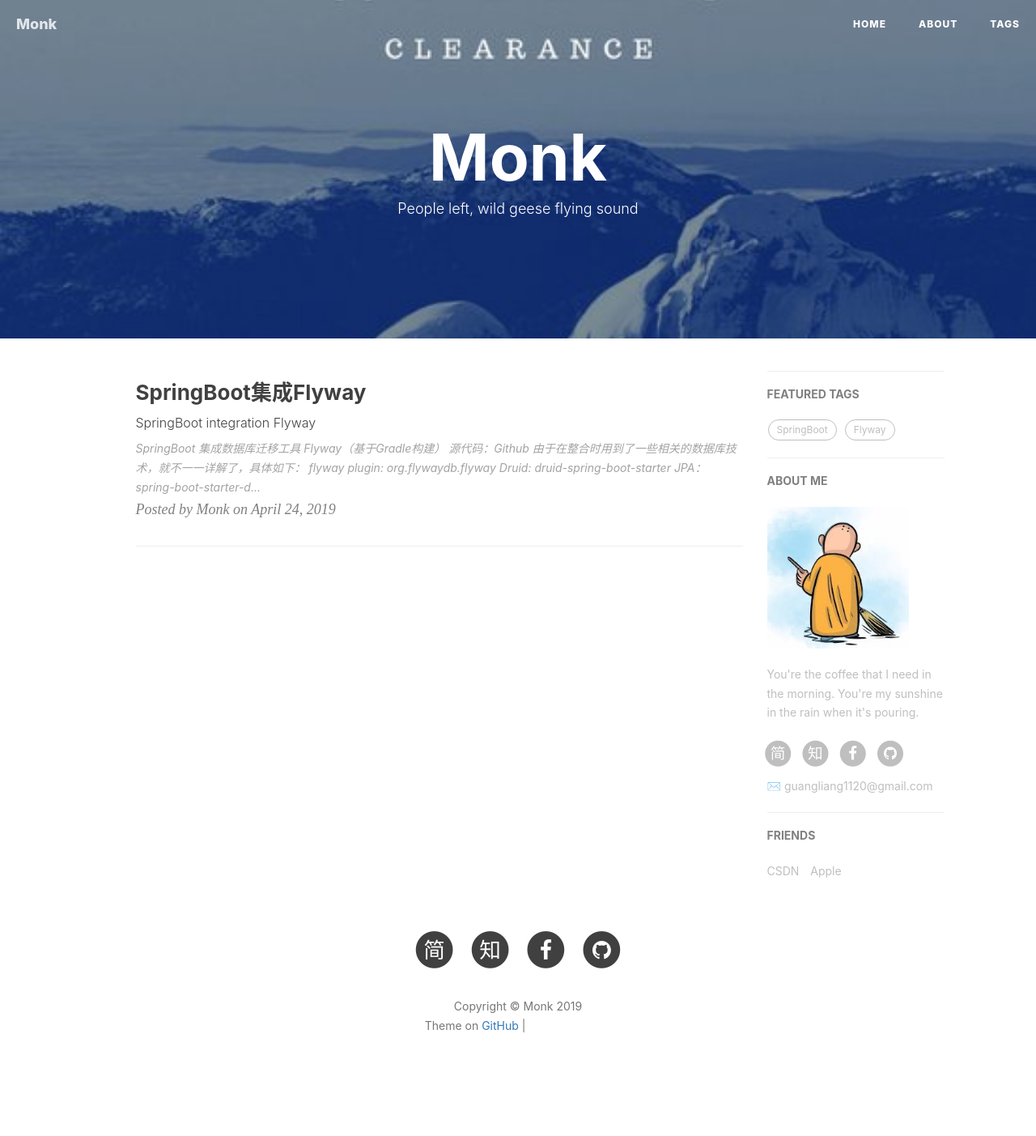
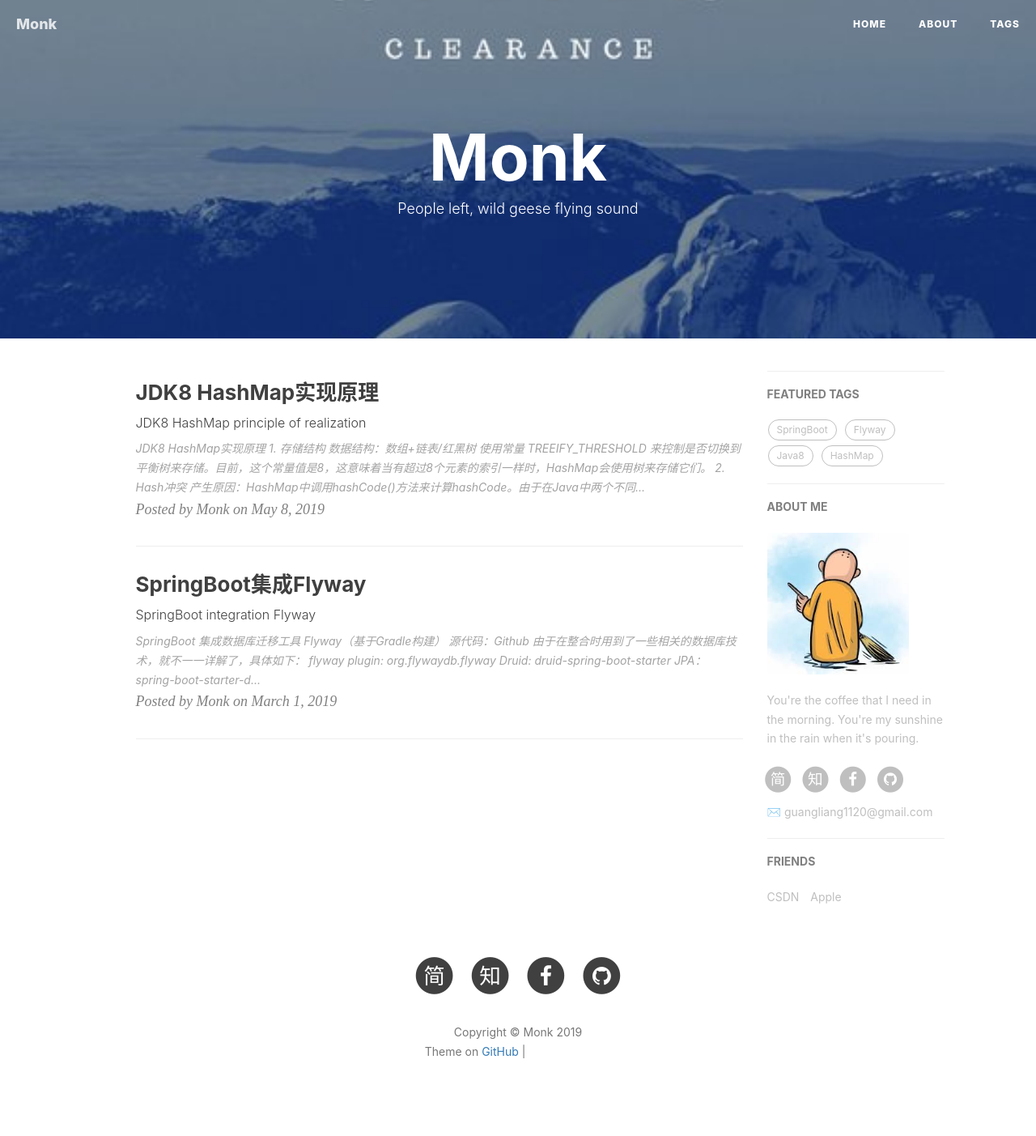
Before and after one commit to mgljava/mgljava.github.io, a Jekyll site: the page built from index.html, in a window 1280 px wide. Shown: the whole page at 81% size. Built offline with Jekyll 4.4.1, drawn with Linux system fonts in a browser that asks for light colours; nearby versions of some CDN libraries; the list of posts is cut into pages by our own code; comment, search, counter and statistics services are not loaded; before the commit the page ends 1371 px from its top, so only the background shows below that; some of the changed lines change nothing that is shown; grey boxes are pictures that could not be loaded.

Commit message:
[TECH][glming] add java8 hashmap

````diff
--- a/_posts/2019-03-02-SpringBoot-Flyway.md
+++ b/_posts/2019-03-02-SpringBoot-Flyway.md
@@ -2,7 +2,7 @@
 layout:     post
 title:      SpringBoot集成Flyway
 subtitle:   SpringBoot integration Flyway
-date:       2019-04-24
+date:       2019-03-01
 author:     Monk
 header-img: img/spring-boot-flyway.jpg
 catalog: true
--- /dev/null
+++ b/_posts/2019-05-08-Java8-HashMap-Realization.md
@@ -0,0 +1,107 @@
+---
+layout:     post
+title:      JDK8 HashMap实现原理
+subtitle:   JDK8 HashMap principle of realization
+date:       2019-05-08
+author:     Monk
+header-img: img/java8-hashmap.jpg
+catalog: true
+tags:
+    - Java8
+    - HashMap
+---
+# JDK8 HashMap实现原理
+## 1. 存储结构
+1. 数据结构：数组+链表/红黑树
+2. 使用常量 TREEIFY_THRESHOLD 来控制是否切换到平衡树来存储。目前，这个常量值是8，这意味着当有超过8个元素的索引一样时，HashMap会使用树来存储它们。
+
+## 2. Hash冲突
+1. 产生原因：HashMap中调用hashCode()方法来计算hashCode。由于在Java中两个不同的对象可能有一样的hashCode,所以不同的键可能有一样hashCode，从而导致冲突的产生。
+2. 解决冲突：当冲突节点数不小于8-1时，转换成红黑树。
+ >- HashMap在处理冲突时使用链表存储相同索引的元素。
+ >- 当同一hash桶中的元素数量超过特定的值便会由链表切换到平衡树
+3. 红黑树转换过程
+
+## 3. 初始化和扩容
+1. 初始化：当调用new HashMap()时 ：
+```java
+public HashMap() {
+  // DEFAULT_INITIAL_CAPACITY 默认的初始化容量为16
+  // DEFAULT_LOAD_FACTOR 默认的负载因子默认为0.75f
+  this(DEFAULT_INITIAL_CAPACITY, DEFAULT_LOAD_FACTOR);
+}
+```
+2. 扩容
+- 什么时候需要扩容：HashMap对象内部的数组无法装载更多的元素时，对象就需要扩大数组的长度，以便能装入更多的元素。当然Java里的数组是无法自动扩容的，方法是使用一个新的数组代替已有的容量小的数组。
+- 创建一个新的Entry空数组，长度是原数组的2倍。
+- 遍历原Entry数组，把所有的Entry重新Hash到新数组。
+
+## 4. 源码分析
+1. put操作：将指定的值与此映射中的指定键相关联。
+```java
+final V putVal(int hash, K key, V value, boolean onlyIfAbsent,
+                   boolean evict) {
+        Node<K,V>[] tab; Node<K,V> p; int n, i;
+        // 如果当前map中无数据，执行resize方法。并且返回n
+        if ((tab = table) == null || (n = tab.length) == 0)
+            n = (tab = resize()).length;
+        // 如果要插入的键值对要存放的这个位置刚好没有元素，那么封装成Node对象，放在这个位置上
+        if ((p = tab[i = (n - 1) & hash]) == null)
+            tab[i] = newNode(hash, key, value, null);
+        // 否则的话，说明这上面有元素
+        else {
+            Node<K,V> e; K k;
+            // 如果这个元素的key与要插入的一样，那么就替换。
+            if (p.hash == hash &&
+                ((k = p.key) == key || (key != null && key.equals(k))))
+                e = p;
+            //1.如果当前节点是TreeNode类型的数据，执行putTreeVal方法
+            else if (p instanceof TreeNode)
+                e = ((TreeNode<K,V>)p).putTreeVal(this, tab, hash, key, value);
+            else {
+            	// 遍历链表的数据
+                for (int binCount = 0; ; ++binCount) {
+                    if ((e = p.next) == null) {
+                        p.next = newNode(hash, key, value, null);
+                        // 2.判断链上的数据长度，如果大于红黑树的条件，执行treeifyBin()
+                        if (binCount >= TREEIFY_THRESHOLD - 1)
+                        	// treeifyBin()就是将链表转换成红黑树。
+                            treeifyBin(tab, hash);
+                        break;
+                    }
+                    if (e.hash == hash &&
+                        ((k = e.key) == key || (key != null && key.equals(k))))
+                        break;
+                    p = e;
+                }
+            }
+            if (e != null) { // existing mapping for key
+                V oldValue = e.value;
+                if (!onlyIfAbsent || oldValue == null)
+                    e.value = value;
+                afterNodeAccess(e);
+                return oldValue;
+            }
+        }
+        ++modCount;
+        //判断阈值，决定是否扩容
+        if (++size > threshold)
+            resize();
+        afterNodeInsertion(evict);
+        return null;
+    }
+```
+一图胜千言（以下图片来自知乎）：
+<img src="../../../../img/20190419163905878.png">
+2. get操作
+3. resize操作
+
+## 5. HashMap和HashTable的区别
+1. HashMap：
+  -  线程不安全的
+  - 允许有null的键和值
+  - 效率较高
+2. HashTable
+  - 线程安全的，使用了Synchronized来进行方法同步
+  - 不允许有null 的键和值
+  - 效率较低
--- a/about.html
+++ b/about.html
@@ -1,7 +1,7 @@
 ---
 layout: page
 title: "About"
-description: "Hey, this is BY."
+description: "Hey, this is Monk"
 header-img: "img/post-bg-rwd.jpg"
 ---
 
````
Also changed, not shown: img/20190419163905878.png (added), img/java8-hashmap.jpg (added), 1 other file.
